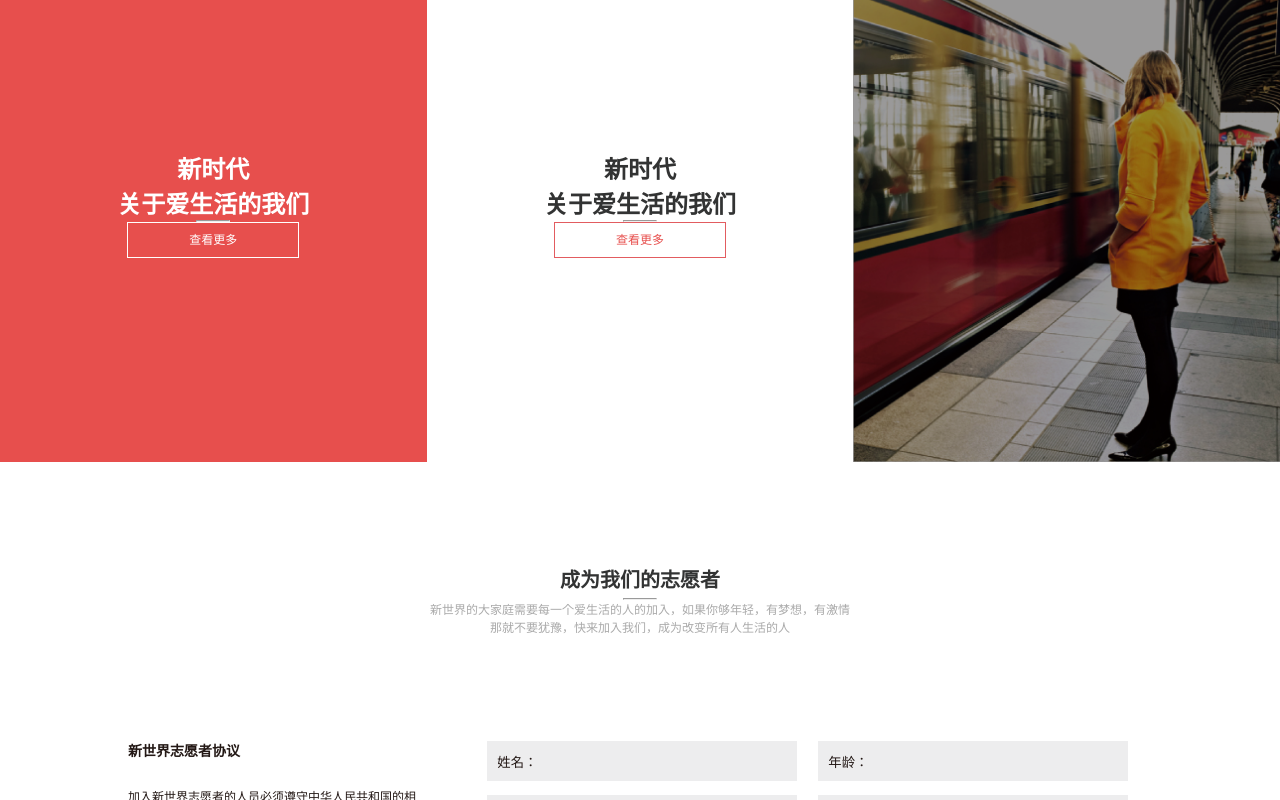
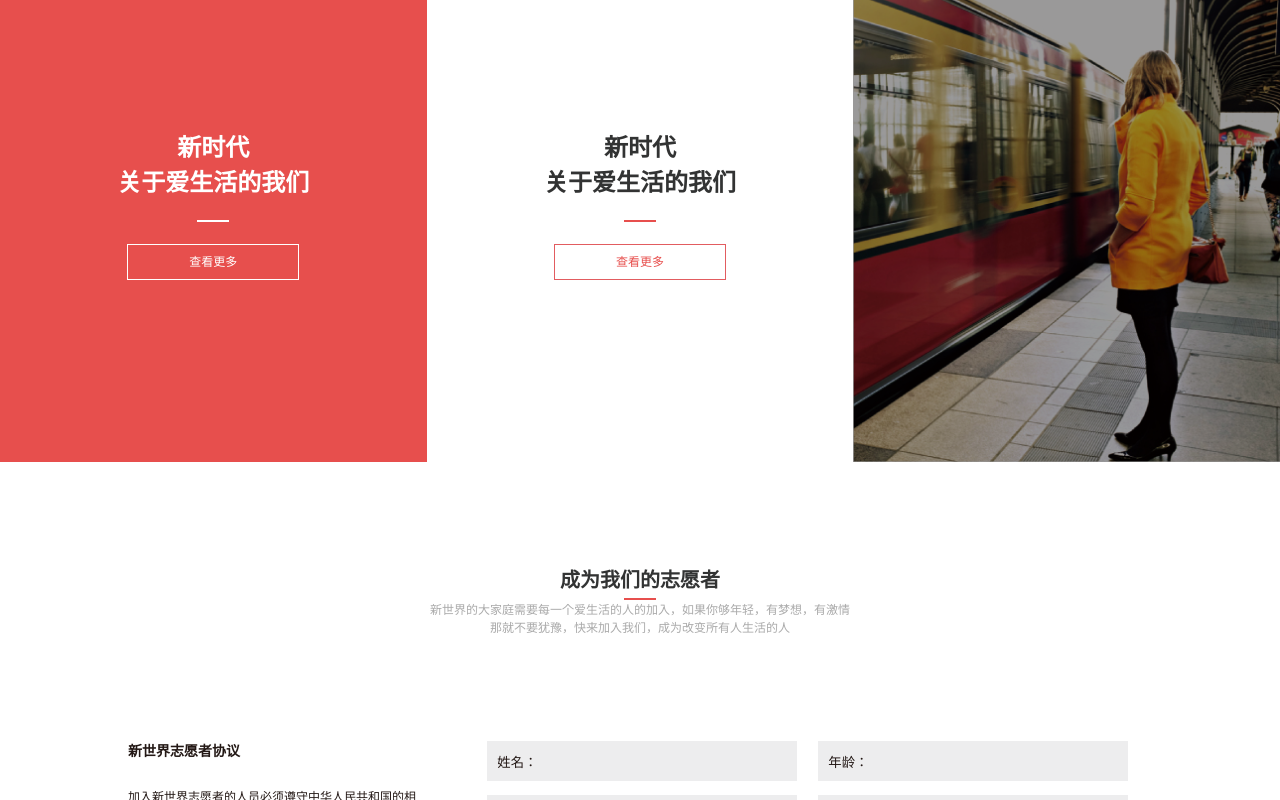
Before and after one commit to linxuedong/ife-task01, a plain HTML site: page task07/index.html in a window 1280 px wide. Shown: the part 2949-3749 px from the top of the page. Drawn offline with Linux system fonts and the light colour scheme.

Commit message:
task07 hr

```diff
--- a/task07/css/main.css
+++ b/task07/css/main.css
@@ -15,6 +15,9 @@ body {
 hr {
 	width: 32px;
 	margin: 0 auto;
+	border: 0;
+	background-color: #ffffff;
+	height: 2px;
 }
 a {
 	text-decoration: none;
@@ -171,7 +174,7 @@ header ul li a:hover {
 	background-color: rgba(170,52,51,0.2);
 }
 /*.location-container hr {
-	border: 1px solid #ffffff;
+	background-color: #ffffff;
 }*/
 .location-container p {
 	padding: 20px 0 52px 0;
@@ -278,9 +281,6 @@ header ul li a:hover {
 	width: calc(33.333333%);
 	float: left;
 }
-/*.life-container hr{
-	margin: 22px auto;
-}*/
 .life-container .bg-img {
 	width: 100%;
 	height: 516px;
@@ -295,18 +295,18 @@ header ul li a:hover {
 	height: 516px;
 	background-color: #e74f4d;
 }
-/*#life .left hr{
-	border: 1px solid #ffffff;
-}*/
+.life-container hr{
+	margin: 22px auto;
+}
 #life .left .border {
 	border: 1px solid #ffffff;
 }
 #life .left .border a{
 	color: #ffffff;
 }
-/*#life .mid hr{
-	border: 1px solid #e0e0e0;
-}*/
+#life .mid hr{
+	background-color: #e74f4d;
+}
 #life .mid .border a{
 	color: #e74f4d;
 }
@@ -323,9 +323,9 @@ header ul li a:hover {
 	margin-top: 100px;
 	color: #323333;
 }
-/*.join-us hr {
-	border: 1px solid #e74f4d;
-}*/
+.join-us hr {
+	background-color: #e74f4d;
+}
 .join-us .top p {
 	color: #aaaaaa;
 	margin-bottom: 105px;
```
